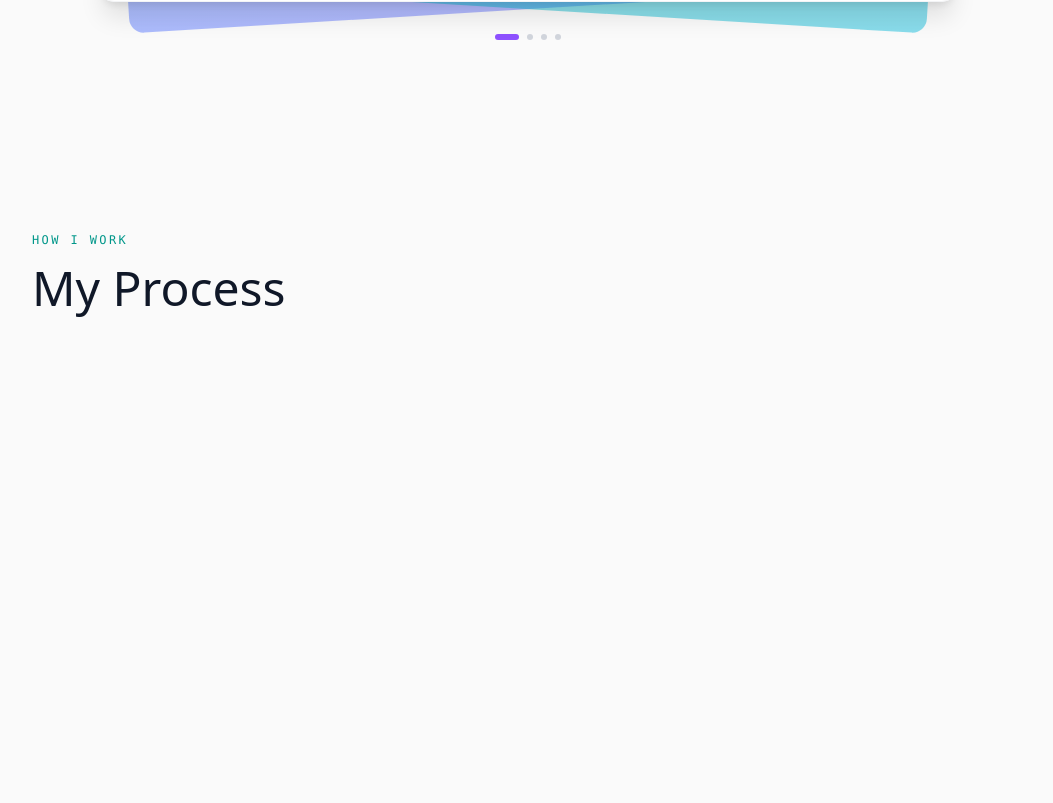
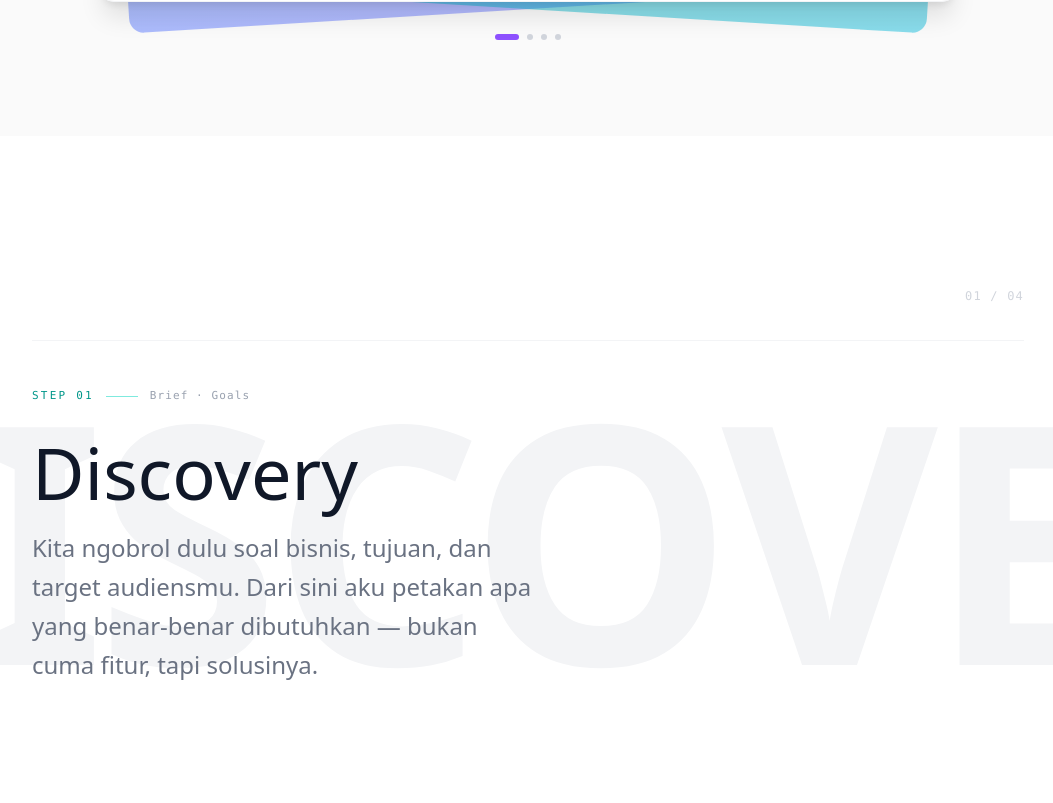
Before and after one commit to Zeraphys57/Bryan-Jacquellino-Porto, a React (Vite) app in the folder my-app/: page / in a window 1280 px wide. Shown: the part 8377-9180 px from the top of the page, without its empty margins (112-1165 px from the left). Built offline with nearby package versions, Linux system fonts and the light colour scheme.

Commit message:
Redesign Process as anime.js-style pinned stack — steps fly in/out vertically, word zooms

```diff
--- a/my-app/src/component/Process.jsx
+++ b/my-app/src/component/Process.jsx
@@ -35,96 +35,154 @@ const processData = [
   },
 ];
 
+const n = processData.length;
+
 const Process = () => {
-  const rowRefs = useRef([]);
+  const sectionRef  = useRef(null);
+  const stepRefs    = useRef([]);
+  const wordRefs    = useRef([]);
+  const progressRef = useRef(null);
+  const counterRef  = useRef(null);
 
   useEffect(() => {
+    const section = sectionRef.current;
+
+    // Hide steps 2–4 before first paint
+    stepRefs.current.forEach((el, i) => {
+      if (i > 0) gsap.set(el, { opacity: 0, y: 80 });
+    });
+    wordRefs.current.forEach((el, i) => {
+      if (i > 0) gsap.set(el, { opacity: 0, scale: 0.75 });
+    });
+
     const ctx = gsap.context(() => {
-      rowRefs.current.forEach((el, i) => {
-        if (!el) return;
-        const fromLeft = i % 2 === 0;
-        gsap.fromTo(
-          el,
-          { x: fromLeft ? -70 : 70, opacity: 0 },
-          {
-            x: 0,
-            opacity: 1,
-            duration: 0.8,
-            ease: "power3.out",
+      const tl = gsap.timeline({
         scrollTrigger: {
-              trigger: el,
-              start: "top 82%",
-              toggleActions: "play none none none",
+          trigger: section,
+          pin: true,
+          anticipatePin: 1,
+          start: "top top",
+          end: () => `+=${(n - 1) * section.offsetHeight}`,
+          scrub: 0.8,
+          invalidateOnRefresh: true,
+          onUpdate(self) {
+            if (progressRef.current) {
+              progressRef.current.style.transform = `scaleX(${self.progress})`;
+            }
+            if (counterRef.current) {
+              const idx = Math.min(Math.floor(self.progress * n) + 1, n);
+              counterRef.current.textContent = `0${idx}  /  0${n}`;
+            }
           },
+        },
+      });
+
+      for (let i = 0; i < n - 1; i++) {
+        // ── Exit current step ──
+        tl
+          .to(wordRefs.current[i],
+            { opacity: 0, scale: 1.45, duration: 0.45, ease: "power2.in" },
+            i)
+          .to(stepRefs.current[i],
+            { opacity: 0, y: -90, duration: 0.38, ease: "power3.in" },
+            i + 0.02)
+
+        // ── Enter next step ──
+          .fromTo(wordRefs.current[i + 1],
+            { opacity: 0, scale: 0.75 },
+            { opacity: 1, scale: 1, duration: 0.5, ease: "power2.out" },
+            i + 0.35)
+          .fromTo(stepRefs.current[i + 1],
+            { opacity: 0, y: 90 },
+            { opacity: 1, y: 0, duration: 0.5, ease: "power3.out" },
+            i + 0.37);
       }
-        );
-      });
-    });
+    }, section);
+
     return () => ctx.revert();
   }, []);
 
   return (
-    <div className="py-24 px-6 md:px-16 lg:px-24 xl:px-36 2xl:px-48 overflow-x-hidden">
+    <section
+      ref={sectionRef}
+      className="relative h-screen overflow-hidden bg-white dark:bg-gray-950"
+    >
+      {/* Header — stays fixed while pinned */}
+      <div className="absolute top-0 left-0 right-0 z-20
+                      px-6 md:px-16 lg:px-24 xl:px-36 2xl:px-48 pt-24">
         <div className="max-w-[1500px] mx-auto">
-
-        {/* Header */}
-        <p className="scroll-reveal text-xs font-mono text-teal-600 dark:text-teal-400 tracking-[0.2em] uppercase mb-4">
+          <div className="flex items-end justify-between mb-8">
+            <div>
+              <p className="scroll-reveal text-xs font-mono text-teal-600 dark:text-teal-400
+                            tracking-[0.2em] uppercase mb-3">
                 How I Work
               </p>
-        <h2 className="scroll-reveal text-3xl md:text-4xl xl:text-5xl font-light text-gray-900 dark:text-white mb-20" data-delay="60ms">
+              <h2 className="scroll-reveal text-3xl md:text-4xl xl:text-5xl font-light
+                             text-gray-900 dark:text-white"
+                  data-delay="60ms">
                 My Process
               </h2>
+            </div>
+            <span ref={counterRef}
+                  className="text-xs font-mono text-gray-300 dark:text-gray-700 tracking-widest pb-1 tabular-nums">
+              01  /  04
+            </span>
+          </div>
 
-        {/* Zigzag steps */}
-        <div className="flex flex-col gap-16 md:gap-24 xl:gap-32">
-          {processData.map((item, i) => {
-            const contentLeft = i % 2 === 0;
-            return (
+          {/* Teal progress bar */}
+          <div className="h-px bg-gray-100 dark:bg-white/[0.06] overflow-hidden">
+            <div ref={progressRef}
+                 className="h-full bg-teal-500 origin-left will-change-transform"
+                 style={{ transform: "scaleX(0)" }} />
+          </div>
+        </div>
+      </div>
+
+      {/* Stacked steps — all occupy the same space, GSAP shows one at a time */}
+      {processData.map((item, i) => (
         <div
           key={i}
-                ref={el => { rowRefs.current[i] = el; }}
-                className="grid grid-cols-1 md:grid-cols-2 gap-8 xl:gap-16 items-center"
+          ref={el => { stepRefs.current[i] = el; }}
+          className="absolute inset-0 flex items-center will-change-transform
+                     px-6 md:px-16 lg:px-24 xl:px-36 2xl:px-48"
         >
-                {/* Content block */}
-                <div className={contentLeft ? "md:order-1" : "md:order-2"}>
-                  <div className="flex items-center gap-3 mb-6">
-                    <span className="text-[11px] font-mono text-teal-600 dark:text-teal-400 tracking-[0.2em] uppercase">
+          {/* Giant background word — zooms in/out on transition */}
+          <span
+            ref={el => { wordRefs.current[i] = el; }}
+            aria-hidden="true"
+            className="absolute inset-0 flex items-center justify-center
+                       text-[26vw] font-black leading-none select-none pointer-events-none
+                       text-gray-100 dark:text-white/[0.03] tracking-tight will-change-transform"
+          >
+            {item.word}
+          </span>
+
+          {/* Content */}
+          <div className="relative z-10 max-w-[1500px] mx-auto w-full">
+            <div className="flex items-center gap-3 mb-8">
+              <span className="text-[11px] font-mono text-teal-600 dark:text-teal-400
+                               tracking-[0.2em] uppercase">
                 Step {item.step}
               </span>
-                    <span className="w-6 h-px bg-teal-400/50 dark:bg-teal-500/30" />
+              <span className="w-8 h-px bg-teal-400/50 dark:bg-teal-500/30" />
               <span className="text-[11px] font-mono text-gray-400 dark:text-gray-600 tracking-widest">
                 {item.note}
               </span>
             </div>
 
-                  <h3 className="text-4xl md:text-5xl xl:text-6xl font-light text-gray-900 dark:text-white mb-5 leading-none">
+            <h3 className="text-5xl md:text-6xl xl:text-7xl 2xl:text-8xl font-light
+                           text-gray-900 dark:text-white mb-5 leading-none">
               {item.title}
             </h3>
 
-                  <p className="text-base md:text-lg xl:text-xl text-gray-500 dark:text-gray-400 leading-relaxed max-w-md">
+            <p className="text-xl md:text-2xl text-gray-500 dark:text-gray-400
+                          max-w-lg leading-relaxed">
               {item.desc}
             </p>
           </div>
-
-                {/* Decorative word block */}
-                <div
-                  className={`overflow-hidden flex ${contentLeft ? "md:order-2 justify-end" : "md:order-1 justify-start"}`}
-                >
-                  <span
-                    className="block font-black leading-none select-none pointer-events-none
-                      text-gray-100 dark:text-white/[0.05] tracking-tight
-                      text-[22vw] md:text-[13vw] xl:text-[11vw]"
-                  >
-                    {item.word}
-                  </span>
         </div>
-              </div>
-            );
-          })}
-        </div>
-
-      </div>
-    </div>
+      ))}
+    </section>
   );
 };
 
```
Lines whose indentation alone changed are shown as unchanged.
